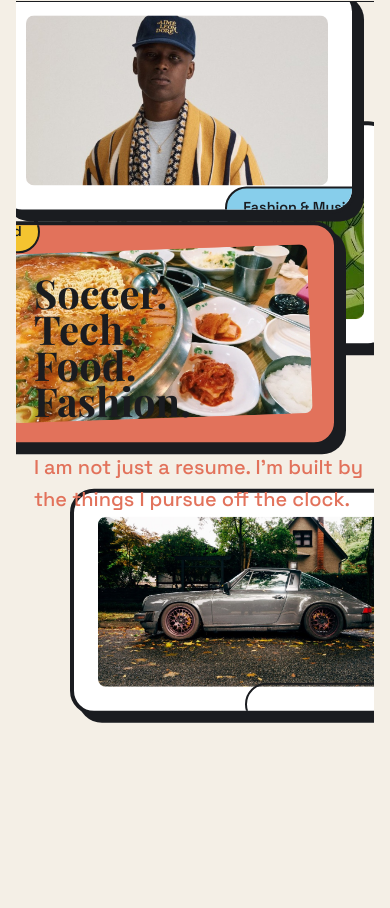
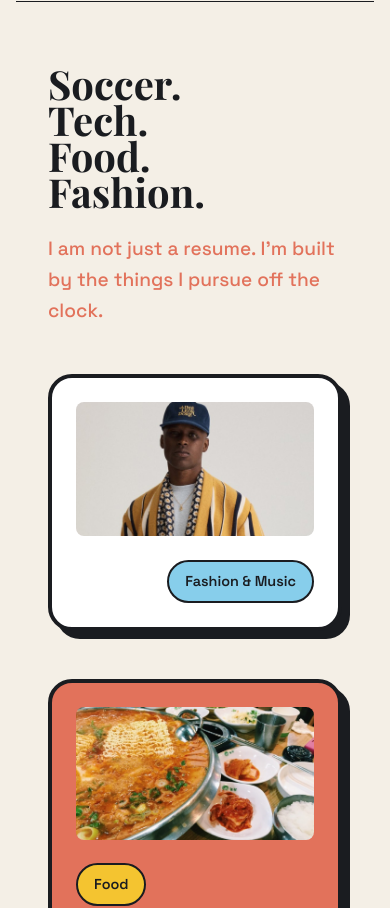
Before and after one commit to howeitis/personalsite, a React (Vite) app: page /#/ in a window 390 px wide. Shown: the part 930-1838 px from the top of the page. Built offline with nearby package versions, Linux system fonts and the light colour scheme; a web font is replaced by a local one.

Commit message:
Fix mobile edge cases: Bookshelf masonry colors and MoodBoard overlapping

```diff
--- a/src/components/MoodBoard.jsx
+++ b/src/components/MoodBoard.jsx
@@ -1,8 +1,21 @@
-import { useRef } from 'react';
+import { useRef, useState, useEffect } from 'react';
 import { motion, useScroll, useTransform } from 'framer-motion';
 
 export const MoodBoard = () => {
     const containerRef = useRef(null);
+    const [isMobile, setIsMobile] = useState(false);
+
+    // Run once on mount to detect mobile
+    useEffect(() => {
+        const checkMobile = () => {
+            setIsMobile(window.innerWidth <= 768);
+        };
+        // Initial check
+        checkMobile();
+        // Listen for resizes
+        window.addEventListener('resize', checkMobile);
+        return () => window.removeEventListener('resize', checkMobile);
+    }, []);
 
     // Parallax scroll logic
     const { scrollYProgress } = useScroll({
@@ -17,6 +30,48 @@ export const MoodBoard = () => {
     const y3 = useTransform(scrollYProgress, [0, 1], [-50, 200]);
     const y4 = useTransform(scrollYProgress, [0, 1], [0, -350]);
     const yTxt = useTransform(scrollYProgress, [0, 1], [200, -100]);
+
+    if (isMobile) {
+        return (
+            <div style={{ backgroundColor: 'var(--bg-color)', borderTop: '1px solid var(--text-primary)', borderBottom: '1px solid var(--text-primary)', padding: '4rem 1rem', margin: '2rem 0' }}>
+                <div className="container" style={{ display: 'flex', flexDirection: 'column', gap: '3rem' }}>
+
+                    {/* Intro Typography (Static for Mobile) */}
+                    <div>
+                        <h2 className="serif-text" style={{ fontSize: 'clamp(3rem, 12vw, 4rem)', lineHeight: 0.9, color: 'var(--text-primary)' }}>
+                            Soccer.<br />Tech.<br />Food.<br />Fashion.
+                        </h2>
+                        <p style={{ marginTop: '1.5rem', fontSize: '1.2rem', fontWeight: 500, color: 'var(--terracotta)' }}>
+                            I am not just a resume. I'm built by the things I pursue off the clock.
+                        </p>
+                    </div>
+
+                    {/* Stacked Images (Static for Mobile) */}
+                    <div className="bento-card" style={{ padding: '1rem' }}>
+                        <img src="images/fashion.jpg" alt="Fashion and Music" style={{ width: '100%', borderRadius: '8px' }} />
+                        <div style={{ marginTop: '1rem', textAlign: 'right' }}>
+                            <span className="pill-tag bg-sky">Fashion & Music</span>
+                        </div>
+                    </div>
+
+                    <div className="bento-card bg-terracotta" style={{ padding: '1rem' }}>
+                        <img src="images/food.jpg" alt="Korean Stew" style={{ width: '100%', borderRadius: '8px' }} />
+                        <div style={{ marginTop: '1rem' }}>
+                            <span className="pill-tag bg-mustard">Food</span>
+                        </div>
+                    </div>
+
+                    <div className="bento-card" style={{ padding: '1rem' }}>
+                        <img src="images/cars.jpg" alt="Vintage Porsche" style={{ width: '100%', borderRadius: '8px' }} />
+                        <div style={{ marginTop: '1rem', textAlign: 'right' }}>
+                            <span className="pill-tag bg-br-green" style={{ color: 'white' }}>Tech & Machinery</span>
+                        </div>
+                    </div>
+
+                </div>
+            </div>
+        );
+    }
 
     return (
         <div
--- a/src/pages/Readings.jsx
+++ b/src/pages/Readings.jsx
@@ -67,7 +67,12 @@ export const Readings = () => {
                 padding: '0 1rem'
             }}>
                 {books.map((book, index) => {
-                    const bgColor = colors[index % colors.length];
+                    // Create a deterministic but pseudo-random hash based on both the string length and character codes
+                    // so the same book always gets the same color, but adjacent books look random.
+                    const charSum = book.split('').reduce((acc, char) => acc + char.charCodeAt(0), 0);
+                    const hashIndex = (book.length + charSum + index * 17) % colors.length;
+
+                    const bgColor = colors[hashIndex];
                     const isDarkBg = bgColor === 'var(--br-green)' || bgColor === 'var(--terracotta)';
                     const textColor = isDarkBg ? 'var(--bg-color)' : 'var(--text-primary)';
 
```
